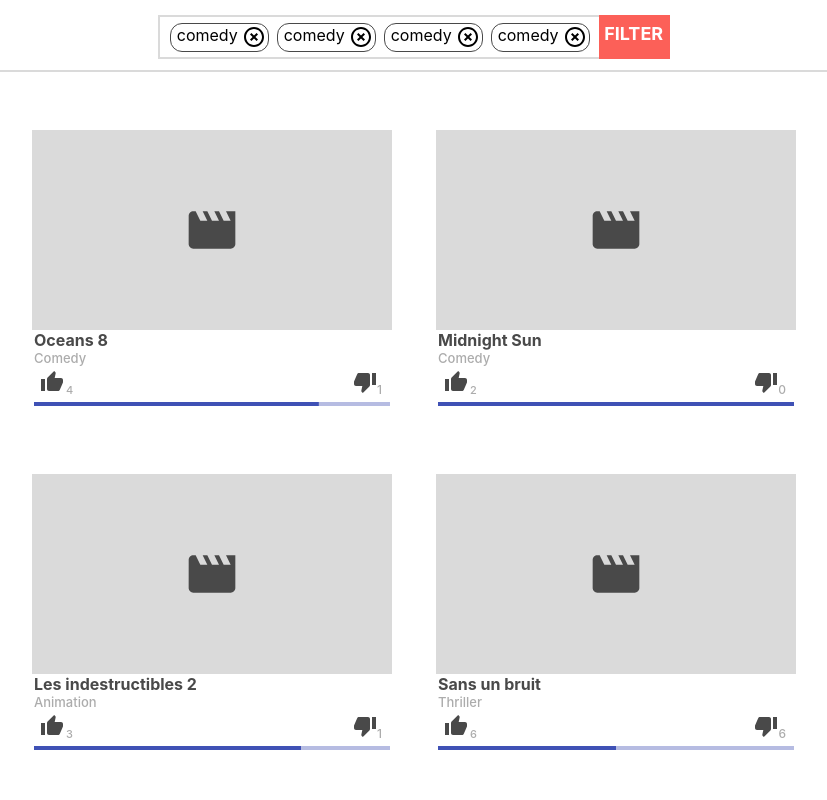
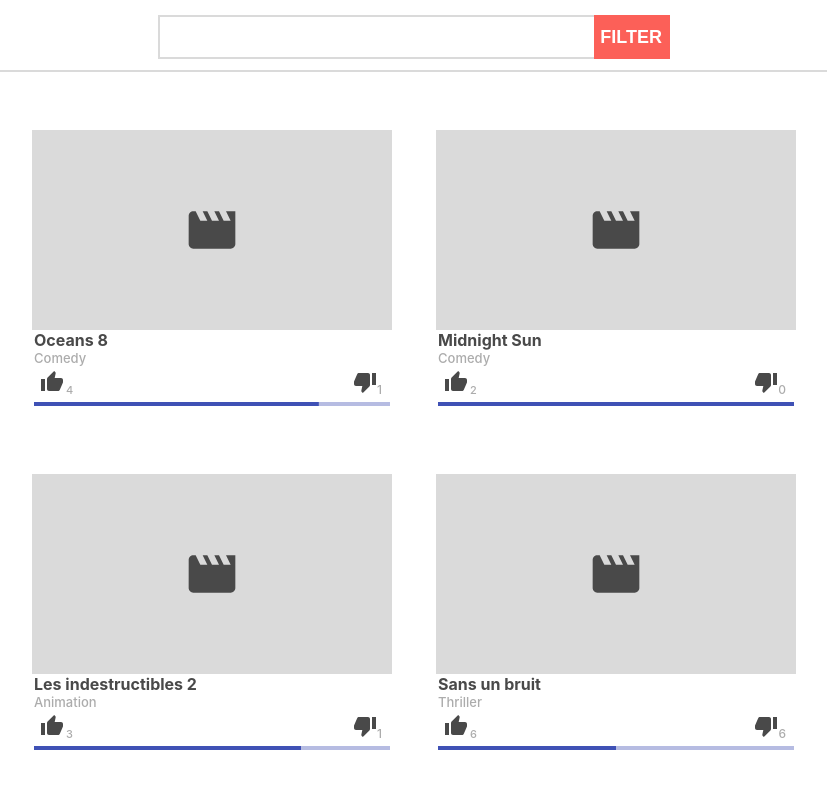
Before and after one commit to vk-573/react-film-list, a React (Create React App) app: page / in a window 1280 px wide. Shown: the top 800 px of the page, without its empty margins (226-1053 px from the left). Built offline with nearby package versions, Linux system fonts and the light colour scheme.

Commit message:
feat(FilterButton): adding dropdown menu and it' s logic

```diff
--- a/src/components/film/film.js
+++ b/src/components/film/film.js
@@ -51,7 +51,7 @@ export const Film = (props) => {
         </div>
       </div>
       <div className="ratio-p">
-        <dov className="icons">
+        <div className="icons">
           <div>
             <ThumbUp className={liked === true ? 'liked' : ''} onClick={onLike} />
             <span className="likes">{likes}</span>
@@ -60,7 +60,7 @@ export const Film = (props) => {
             <ThumbDown className={liked === false ? 'disliked' : ''} onClick={onDislike} />
             <span className="dislikes">{dislikes}</span>
           </div>
-        </dov>
+        </div>
         <div className="ratio-bar">
           <LinearProgress variant="determinate" value={(likes / (likes + dislikes)) * 100} />
         </div>
--- a/src/components/filterBar/filterBar.js
+++ b/src/components/filterBar/filterBar.js
@@ -1,23 +1,77 @@
+import { useEffect, useState } from 'react';
+
 import FilterItem from "../filterItem/filterItem";
+import PropTypes from 'prop-types';
 import "./filterBar.scss";
 
-export const FilterBar = () => {
+export const FilterBar = (props) => {
+  const [dropped, setDrop] = useState(false);
+  const [categories, setCategories] = useState([{}]);
+
+  const onDrop = () => {
+    setDrop(!dropped)
+  }
+
+  const parseCategories = () => {
+    console.log("prps.categories:", props.categories);
+    const tmp = props.categories.map((item) => {
+      return {name: item, active: false};
+    })
+    setCategories(tmp);
+    console.log("tmp:", tmp);
+  }
+
+  useEffect(() => {
+    parseCategories()
+  }, [props]);
+
+  const toggleCategory = (name) => {
+    const idx = categories.findIndex(category => category.name === name);
+    // toggle bool
+    categories[idx].active = !categories[idx].active;
+    console.log('categories CHANGED:', categories);
+    setCategories(categories);
+  }
+
+  const unSelectCategory = (name) => {
+    const idx = categories.findIndex(category => category.name === name);
+    // toggle bool
+    categories[idx].active = false;
+    setCategories(categories);
+  }
+
   return (
     <div className="filter-parent">
       <div className="labels">
-        <FilterItem itemName="comedy"/>
-        <FilterItem itemName="comedy"/>
-        <FilterItem itemName="comedy"/>
-        <FilterItem itemName="comedy"/>
-
+        {
+          categories.map((item) => {
+            if (item.active) {
+              return <FilterItem key={item.name} itemName={item.name} unSelect={unSelectCategory} />
+            }
+          })
+        }
       </div>
       <div className="filter">
-        <div>
-          FILTER
+        <div className="drop">
+          <button className="button-filter" onClick={onDrop}>
+            FILTER
+          </button>
+          <ul className={dropped ? "dropped": ""}>
+            {categories.map(item => {
+              console.log("itel;", item);
+              return <li key={item.name} className={item.active ? 'active' : ''} onClick={() => toggleCategory(item.name)}>{item.name}</li>
+            }
+            )}
+          </ul>
         </div>
       </div>
     </div>
   );
 };
 
+FilterBar.propTypes = {
+  categories: PropTypes.array,
+};
+
+
 export default FilterBar;
--- a/src/components/filterBar/filterBar.scss
+++ b/src/components/filterBar/filterBar.scss
@@ -26,16 +26,81 @@
     justify-content: center;
     height:100%;
     width:80px;
-    font-weight:700;
-    font-size:18px;
-    color: $black-60;
-    color: white;
     cursor: pointer;
+    .button-filter {
+      background-color: $red-smooth;
+      height: 100%;
+      padding-bottom:6px;
+      cursor:pointer;
+      font-weight:700;
+      font-size:18px;
+      color: $black-60;
+      color: white;
+      border:none;
+      font-family: Arial, Helvetica, sans-serif;
+    }
   }
   .filter div {
     padding-top: 6px;
   }
-  .filter:hover {
+  .filter:hover & .button-filter {
     background-color: $red-light;
   }
+  .drop {
+    position: relative;
+  }
+
+  .drop ul {
+    margin-top: 10px;
+    position: absolute;
+    display: flex;
+    justify-content: space-around;
+    flex-direction: column;
+    align-items: center;
+    width: 200px;
+    background: white;
+    left: 0px;
+    list-style: none;
+    border-radius: 5px;
+    opacity: 0;
+    pointer-events: none;
+    transform: translateY(-10px);
+    transition: all 0.4s ease;
+    padding-left: 0px;
+    padding-bottom: 6px;
+  }
+  .drop li {
+    width: 100%;
+    height: 100%;
+    display: flex;
+    justify-content: center;
+    align-items: center;
+    min-height:36px;
+  }
+
+  .drop li:hover {
+    background-color: $red-light;
+  }
+
+  .drop a {
+    color: black;
+    text-decoration: none;
+  }
+
+  // .drop .button-filter:focus + ul {
+  //   opacity: 1;
+  //   pointer-events: all;
+  //   transform: translateY(0px);
+  // }
+  .dropped {
+    opacity: 1 !important;
+    pointer-events: all !important;
+    transform: translateY(0px) !important;
+    .active {
+      background-color: $red-smooth !important;
+    }
+    .active:hover {
+      background-color: $red-smooth !important;
+    }
+  }
 }
--- a/src/components/filterItem/filterItem.js
+++ b/src/components/filterItem/filterItem.js
@@ -6,7 +6,7 @@ import "./filterItem.scss";
 export const FilterItem = (props) => {
 
   const onDelete = () => {
-    console.log("delete");
+    props.unSelect();
   }
 
   return (
@@ -19,6 +19,7 @@ export const FilterItem = (props) => {
 
 FilterItem.propTypes = {
   itemName: PropTypes.string,
+  unSelect: PropTypes.func
 };
 
 export default FilterItem;
--- a/src/pages/home/home.js
+++ b/src/pages/home/home.js
@@ -6,29 +6,34 @@ import Film from "../../components/film/film";
 import "./home.scss";
 import { movies } from "../../data/movies";
 import { CircularProgress } from "@material-ui/core";
-import MovieIcon from '@material-ui/icons/Movie';
 
 export const Home= () => {
   const [loading, setLoading] = useState(true);
   const [films, setFilms] = useState([]);
+  const [categories, setCategories] = useState([]);
 
   const getMovies = async () => {
     const res = await movies;
     console.log("res:", res);
+    // creating new array filtred by unique value
+    setCategories(res.map(item => item.category).filter((v, i, a) => a.indexOf(v) === i));
     setFilms(res);
     setLoading(false);
     console.log("films:", films);
+    console.log("categories:", categories);
   }
 
   useEffect(() => {
     getMovies();
+
   }, []);
+
 
 
   return (
     <div className="home-parent">
       <div className="top-bar">
-        <FilterBar/>
+        <FilterBar categories={categories}/>
       </div>
       {loading ? <div className="loader-p">
         <CircularProgress className="loader"/>
```
